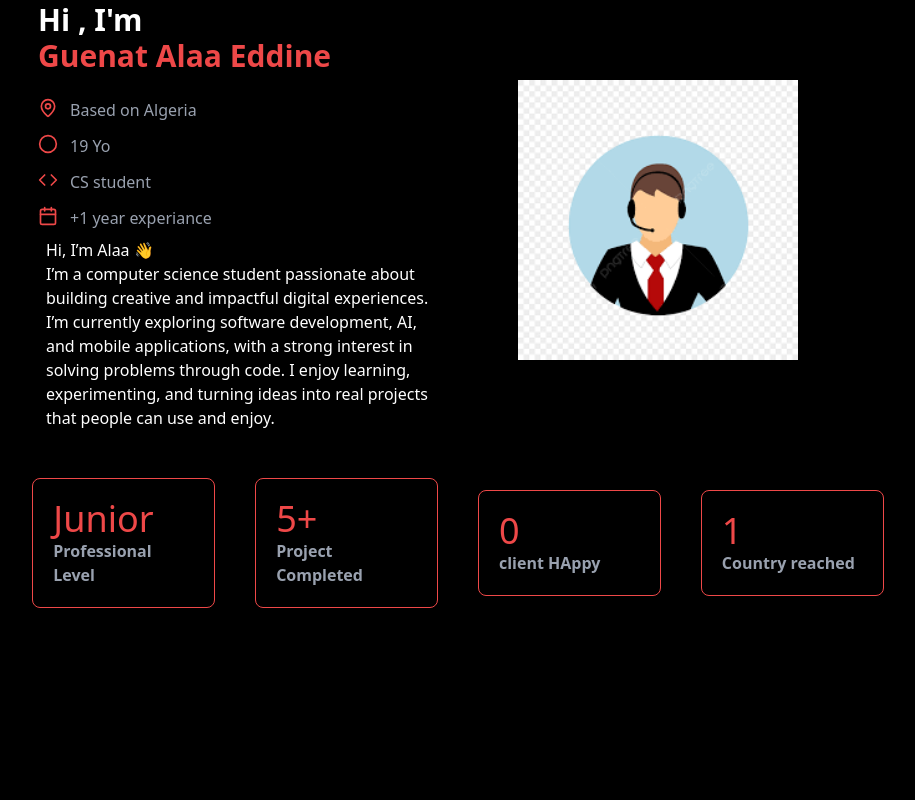
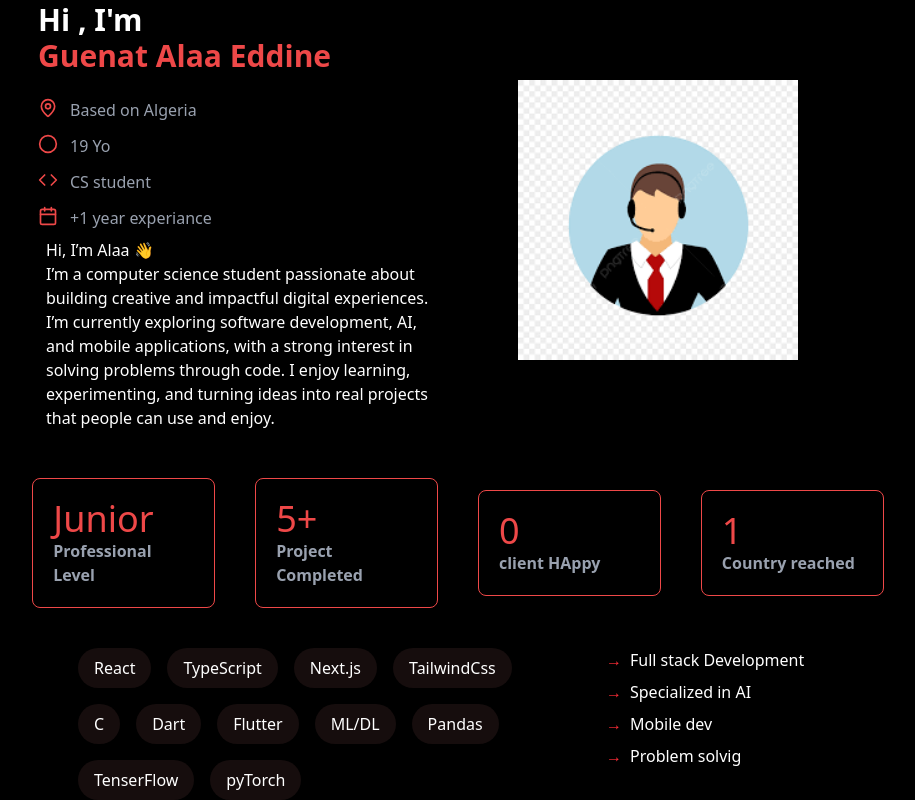
Before and after one commit to alaa-gnt/portfolio, a React (Vite) app in the folder my-app/: page / in a window 1280 px wide. Shown: the part 814-1614 px from the top of the page, without its empty margins (182-1097 px from the left). Before the commit the page ends 1422 px from the top, so only its background shows below. Built offline with nearby package versions, Linux system fonts and the light colour scheme.

Commit message:
adding skills part

```diff
--- a/my-app/src/App.tsx
+++ b/my-app/src/App.tsx
@@ -17,7 +17,7 @@
       <Main />
       <AboutMe />
       <Infos />
-      <Skills/>
+      <Skills />
 
     </div>
      </>
--- a/my-app/src/components/Skills.tsx
+++ b/my-app/src/components/Skills.tsx
@@ -1,8 +1,40 @@
+import SkillsIcons from './SkillsIcons'
 
 export default function Skills() {
     return(
-        <div>
+        <div className='pt-10 px-65 flex gap-20'>
+            <div className='flex flex-wrap gap-4 max-w-md'>
+                <SkillsIcons name='React'/>
+                <SkillsIcons name='TypeScript'/>
+                <SkillsIcons name='Next.js'/>
+                <SkillsIcons name='TailwindCss'/>
+                <SkillsIcons name='C'/>
+                <SkillsIcons name='Dart'/>
+                <SkillsIcons name='Flutter'/>
+                <SkillsIcons name='ML/DL'/>
+                <SkillsIcons name='Pandas'/>
+                <SkillsIcons name='TenserFlow'/>
+                <SkillsIcons name='pyTorch'/>
+            </div>
 
+            <div className='flex flex-col gap-2'>
+                <div className='text-white flex items-center gap-2'>
+                    <span className='text-red-500'>→</span>
+                    Full stack Development
+                </div>
+                <div className='text-white flex items-center gap-2'>
+                    <span className='text-red-500'>→</span>
+                    Specialized in AI
+                </div>
+                <div className='text-white flex items-center gap-2'>
+                    <span className='text-red-500'>→</span>
+                    Mobile dev
+                </div>
+                <div className='text-white flex items-center gap-2'>
+                    <span className='text-red-500'>→</span>
+                    Problem solvig
+                </div>
+            </div>
         </div>
     )
 }
```
Also changed, not shown: my-app/src/components/TimeLine.tsx (added).
